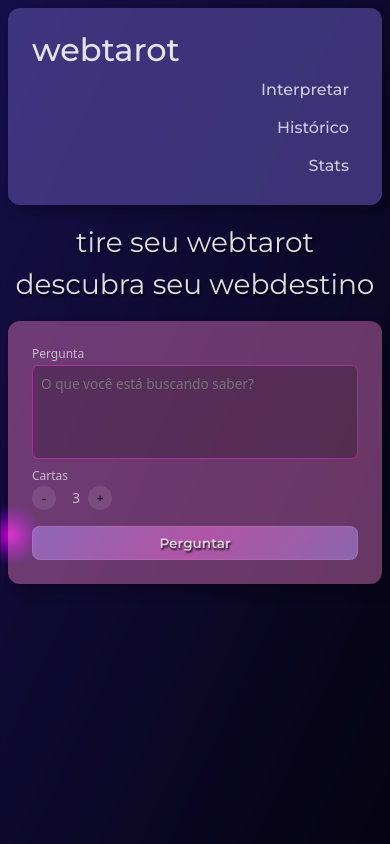
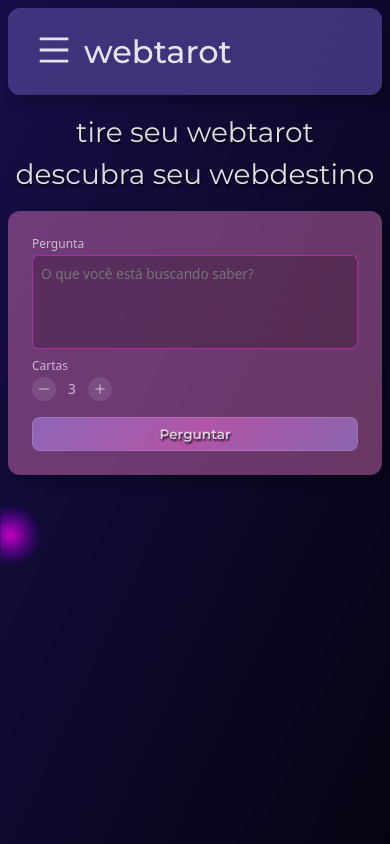
Before and after one commit to dhbtk/webtarot, a React (Vite) app in the folder frontend/: page /readings in a window 390 px wide. Built offline with nearby package versions, Linux system fonts and the light colour scheme; a web font is replaced by a local one.

Commit message:
responsive menu

```diff
--- a/frontend/package.json
+++ b/frontend/package.json
@@ -10,6 +10,7 @@
     "preview": "vite preview"
   },
   "dependencies": {
+    "@ant-design/icons": "^6.1.0",
     "@tanstack/react-query": "^5.90.10",
     "@tanstack/react-router": "^1.136.8",
     "@tanstack/react-router-devtools": "^1.136.8",
--- a/frontend/src/components/reading/form/InterpretationForm.tsx
+++ b/frontend/src/components/reading/form/InterpretationForm.tsx
@@ -7,6 +7,7 @@ import { useMutation, useQueryClient } from '@tanstack/react-query'
 import { createInterpretation } from '../../../backend/api.ts'
 import { useRouter } from '@tanstack/react-router'
 import { addToHistory, getSavedReadings, saveReadings } from '../../../backend/savedReadings.ts'
+import { CloseOutlined, RedoOutlined } from '@ant-design/icons'
 
 const allArcana = getAllArcana()
 const mappedArcana = allArcana.map((arc, index) => ({ name: arcanaLabel(arc), id: index }))
@@ -83,11 +84,11 @@ export default function InterpretationForm () {
                 <CardLabel style={{ display: 'flex', alignItems: 'center', gap: '0.5rem', flex: 1 }}>
                   <span style={{ flex: 1 }}>{cardLabel(card)}</span>
                   <RoundPurpleButton type="button" onClick={() => invertCard(index)}>
-                    🔃
+                    <RedoOutlined/>
                   </RoundPurpleButton>
                   <RoundPurpleButton type="button"
                                      onClick={() => setCards(cards.filter((_, i) => i !== index))}>
-                    Ⓧ
+                    <CloseOutlined/>
                   </RoundPurpleButton>
                 </CardLabel>
               </CardContainer>
@@ -157,6 +158,9 @@ const RoundPurpleButton = styled.button`
   border: 1px solid rgb(var(--white-rgb) / 0.1);
   box-shadow: 0 0 2px 2px transparent;
   transition: all 0.25s ease-in-out;
+  display: flex;
+  align-items: center;
+  justify-content: center;
 
   &:hover {
     background-color: rgb(var(--panel-purple-rgb) / 0.8);
@@ -166,6 +170,10 @@ const RoundPurpleButton = styled.button`
   &:active {
     background-color: rgb(var(--panel-purple-rgb) / 0.9);
     box-shadow: 0 0 2px 2px rgb(var(--white-rgb) / 0.5);
+  }
+
+  svg {
+    width: 0.75rem;
   }
 `
 
--- a/frontend/src/components/reading/form/ReadingForm.tsx
+++ b/frontend/src/components/reading/form/ReadingForm.tsx
@@ -5,6 +5,7 @@ import { useRouter } from '@tanstack/react-router'
 import { useMutation, useQueryClient } from '@tanstack/react-query'
 import { addToHistory, getSavedReadings, saveReadings } from '../../../backend/savedReadings.ts'
 import { Form, Label, RoundButton, SubmitButton, Textarea } from './form.tsx'
+import { MinusOutlined, PlusOutlined } from '@ant-design/icons'
 
 export default function ReadingForm () {
   const router = useRouter()
@@ -56,9 +57,13 @@ export default function ReadingForm () {
       <Label>
         <span>Cartas</span>
         <div style={{ display: 'flex', gap: '0.5rem', alignItems: 'center', fontSize: '0.85rem' }}>
-          <RoundButton type="button" onClick={() => setCards(Math.max(1, cards - 1))}>-</RoundButton>
-          <span style={{ width: '1rem', textAlign: 'right', fontSize: '0.85rem' }}>{cards}</span>
-          <RoundButton type="button" onClick={() => setCards(Math.min(13, cards + 1))}>+</RoundButton>
+          <RoundButton type="button" onClick={() => setCards(Math.max(1, cards - 1))}>
+            <MinusOutlined/>
+          </RoundButton>
+          <span style={{ width: '1rem', textAlign: 'center', fontSize: '0.85rem' }}>{cards}</span>
+          <RoundButton type="button" onClick={() => setCards(Math.min(13, cards + 1))}>
+            <PlusOutlined/>
+          </RoundButton>
         </div>
       </Label>
       <SubmitButton
--- a/frontend/src/components/reading/layout/ReadingTab.tsx
+++ b/frontend/src/components/reading/layout/ReadingTab.tsx
@@ -4,6 +4,7 @@ import { useMutation, useQuery, useQueryClient } from '@tanstack/react-query'
 import { useReadingById } from '../../../backend/queries.ts'
 import styled from 'styled-components'
 import { getSavedReadings, removeReading } from '../../../backend/savedReadings.ts'
+import { CloseOutlined } from '@ant-design/icons'
 
 export const TabLink = styled(Link)`
   font-family: var(--font-sans-alt);
@@ -48,12 +49,16 @@ export const TabLink = styled(Link)`
     border: none;
     outline: none;
     margin: 0 0 0 0.12rem;
-    padding: 0 0.25rem;
+    padding: 0.25rem;
+    border-radius: 0.25rem;
     background: none;
     color: inherit;
-    font-size: var(--fs-base);
+    font-size: 0.5rem;
     visibility: hidden;
     line-height: 1;
+    display: flex;
+    align-items: center;
+    justify-content: center;
 
     &:hover {
       background: rgb(var(--white-rgb) / 0.1);
@@ -61,6 +66,10 @@ export const TabLink = styled(Link)`
 
     @media (max-width: 768px) {
       visibility: visible;
+    }
+
+    svg {
+      margin-top: -1px;
     }
   }
 `
@@ -104,7 +113,7 @@ export const ReadingTab: React.FC<{ id: string }> = ({ id }: { id: string }) =>
           removeMutation.mutate()
         }
       }}>
-        &times;
+        <CloseOutlined/>
       </button>
     </TabLink>
   )
--- a/frontend/src/routes/__root.tsx
+++ b/frontend/src/routes/__root.tsx
@@ -1,6 +1,7 @@
 import { createRootRoute, Link, Outlet } from '@tanstack/react-router'
-import React from 'react'
+import React, { useState } from 'react'
 import styled from 'styled-components'
+import { MenuOutlined } from '@ant-design/icons'
 
 const Header = styled.header`
   background-color: rgb(82 69 150 / 0.7);
@@ -20,10 +21,37 @@ const Header = styled.header`
     font-weight: 500;
   }
 
+  button {
+    display: none;
+  }
+
   @media (max-width: 768px) {
     flex-direction: column;
-    align-items: flex-end;
+    align-items: flex-start;
+
+    a:not(:first-of-type) {
+      display: none;
+    }
+
+    &.open {
+      a:not(:first-of-type) {
+        display: initial;
+      }
+    }
+
+    button {
+      display: initial;
+    }
   }
+`
+
+const HamburgerButton = styled.button`
+  background: none;
+  border: none;
+  outline: none;
+  color: inherit;
+  font-size: var(--fs-xxl);
+  cursor: pointer;
 `
 
 const Wrapper = styled.div`
@@ -40,8 +68,7 @@ const Wrapper = styled.div`
   padding-bottom: 1rem;
   gap: 1rem;
   @media (max-width: 768px) {
-    padding: 0.5rem;
-    padding-bottom: env(safe-area-inset-bottom);
+    padding: 0.5rem 0.5rem env(safe-area-inset-bottom);
   }
 `
 
@@ -64,10 +91,25 @@ const HeaderLink = styled(Link)`
 `
 
 export const AppShell: React.FC<React.PropsWithChildren> = ({ children }) => {
+  const [open, setOpen] = useState(false)
+  const toggleOpen = () => setOpen(!open)
+
   return (
     <Wrapper>
-      <Header>
-        <Link to="/readings" style={{ color: 'inherit', textDecoration: 'none', marginRight: 'auto' }}>
+      <Header className={open ? 'open' : ''}>
+        <Link to="/readings"
+              style={{
+                color: 'inherit',
+                textDecoration: 'none',
+                marginRight: 'auto',
+                display: 'flex',
+                gap: '0.5rem',
+                alignItems: 'center'
+              }}>
+          <HamburgerButton type="button" onClick={toggleOpen} aria-label="Abrir Menu" aria-expanded={open}
+                           aria-controls="menu" title="Abrir Menu">
+            <MenuOutlined/>
+          </HamburgerButton>
           <h1>webtarot</h1>
         </Link>
         <HeaderLink to="/interpretations/new">Interpretar</HeaderLink>
```
Also changed, not shown: 2 other files (tests, documents, lock files or other folders).
